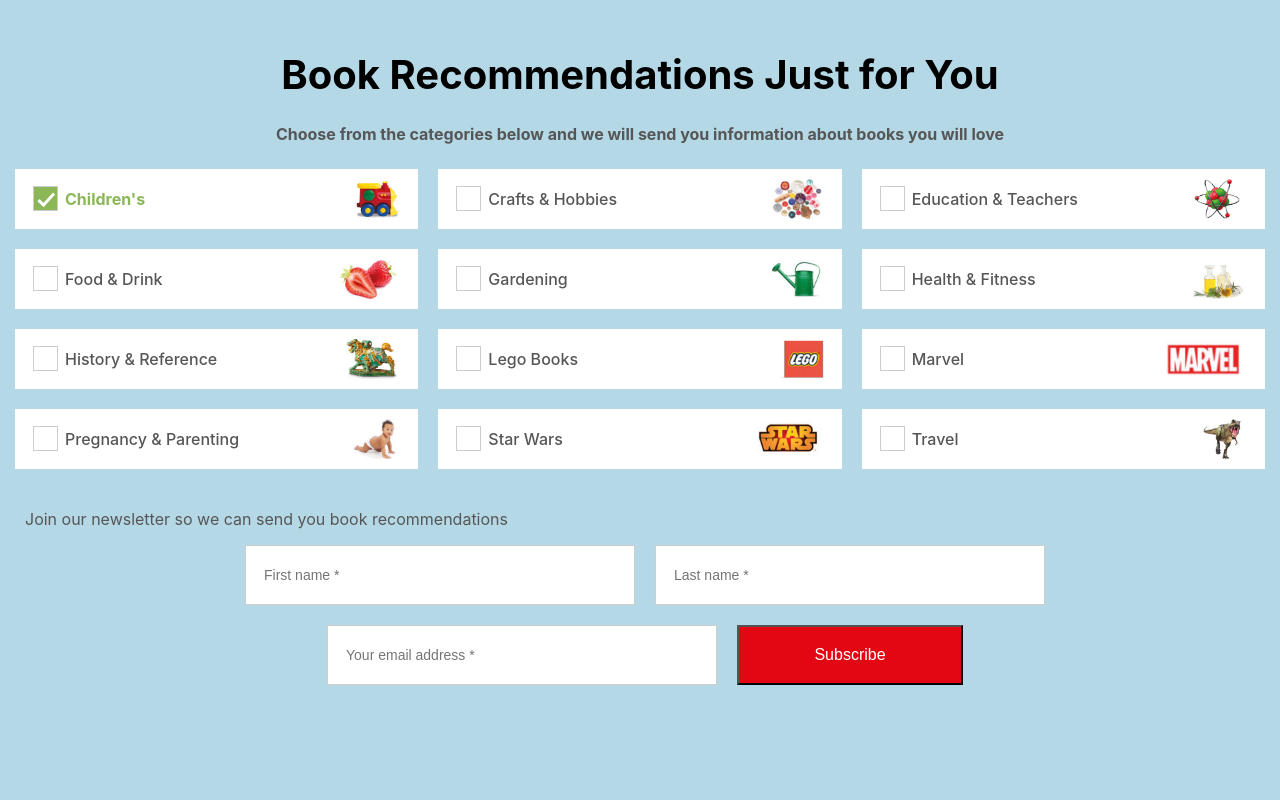
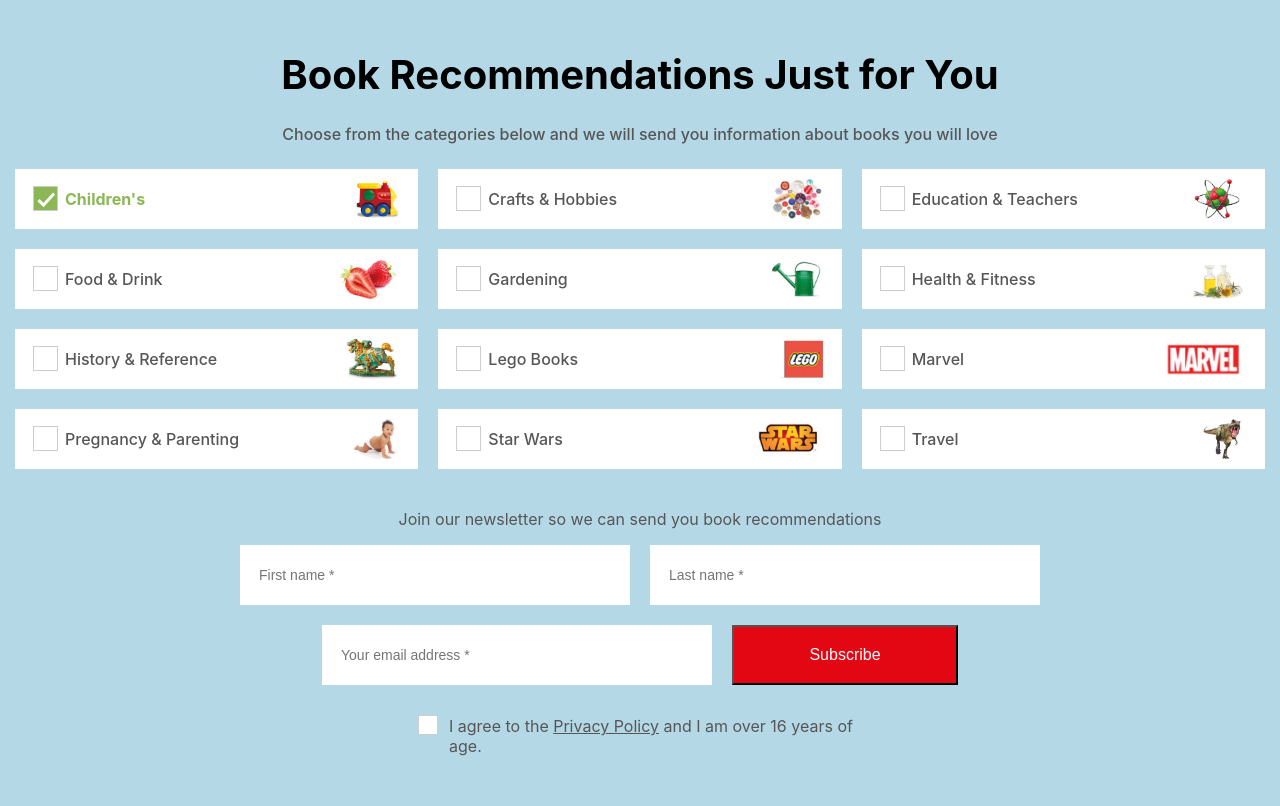
Before and after one commit to cjewell47/newsletter, a React (Create React App) app in the folder newsletter-page/: page / in a window 1280 px wide. Both pictures are taken after a click on the label "Children's". Built offline with nearby package versions, Linux system fonts and the light colour scheme.

Commit message:
submission to thanks page working

```diff
--- a/newsletter-page/src/App.js
+++ b/newsletter-page/src/App.js
@@ -4,10 +4,19 @@ import Recommendations from './components/Recommendations.js';
 import Thanks from "./components/Thanks.js";
 
 class App extends Component {
+  state = {
+    submitted: false
+  };
+
+  handleSubitted = () => {
+    this.setState({
+      submitted: true
+    });
+  }
+
   render() {
     return <div className="App">
-        <Recommendations />
-        <Thanks />
+      {this.state.submitted ? <Thanks /> : <Recommendations handleSubmitted={this.handleSubitted} />}
       </div>;
   }
 }
--- a/newsletter-page/src/App.scss
+++ b/newsletter-page/src/App.scss
@@ -17,6 +17,7 @@
 
   h4 {
     font-size: 14px;
+    font-weight: 500;
 
     @include tablet {
       font-size: 16px;
@@ -185,16 +186,87 @@
 
       input {
         width: 100%;
-        height: 60px;
+        height: 44px;
         font-size: 14px;
         font-weight: 500;
         color: $grey;
         padding: 18px;
-        border: 1px solid $light-grey;
+        border: 1px solid $white;
+
+        @include lg-mobile {
+          height: 60px;
+        }
 
         &:focus {
           outline: none;
           border: 1px solid $blue;
+        }
+      }
+
+      .tAndC {
+        display: flex;
+        position: relative;
+        flex-direction: column;
+
+        input {
+          position: absolute;
+          margin: 0;
+          opacity: 0;
+          top: 10px;
+          left: 14px;
+          height: 20px;
+          width: 20px;
+          z-index: 2;
+
+          &:hover {
+            cursor: pointer;
+
+            &~.tc-checkmark {
+              border: 1px solid $blue;
+            }
+          }
+
+          &:checked {
+            &~.tc-checkmark {
+              background: $grey;
+              border: 1px solid $grey;
+
+              &:before {
+                display: block;
+              }
+            }
+          }
+        }
+
+        .tc-checkmark {
+          position: absolute;
+          background: $white;
+          top: 10px;
+          left: 14px;
+          height: 20px;
+          width: 20px;
+          border: 1px solid #cdcdcd;
+
+          &:before {
+            content: "";
+            position: absolute;
+            display: none;
+            background: url("/images/tick.svg");
+            background-repeat: no-repeat;
+            background-position: center;
+            background-size: 60%;
+            height: 20px;
+            width: 20px;
+          }
+        }
+
+        p {
+          margin: 11px 0 0 0;
+          padding-left: 45px;
+          text-align: left;
+          .privacy-pol {
+            text-decoration: underline;
+          }
         }
       }
 
@@ -222,6 +294,10 @@
           margin: 0;
           grid-area: 2 / 7 / 2 / 10;
         }
+
+        .tAndC {
+          grid-area: 3 / 3 / 3 / 9;
+        }
       }
 
       @include lg-tablet {
@@ -239,6 +315,7 @@
     color: $white;
     width: 100%;
     margin: 10px auto;
+    transition: background 0.2s ease-in-out;
 
     &:hover {
       cursor: pointer;
@@ -281,15 +358,20 @@
     color: $grey;
   }
 
+  .center {
+    text-align: center;
+  }
+
   .error-text {
     color: $red;
     font-size: 14px;
     font-weight: 600;
+    margin: 10px 0 0 0;
   }
+
   .Form {
     @include tablet {
       text-align: left;
-      padding-left: 10px;
     }
   }
 }
--- a/newsletter-page/src/components/Form.js
+++ b/newsletter-page/src/components/Form.js
@@ -5,11 +5,13 @@ class Form extends Component {
     errors: {
       first: false,
       last: false,
-      email: false
+      email: false,
+      privacy: false
     },
     firstName: "",
     lastName: "",
-    emailAddr: ""
+    emailAddr: "",
+    privacyPol: false
   };
 
   handleSubmit = e => {
@@ -23,10 +25,15 @@ class Form extends Component {
     errors.first = this.state.firstName === "" ? true : false;
     errors.last = this.state.lastName === "" ? true : false;
     errors.email = this.state.emailAddr === "" ? true : false;
+    errors.privacy = !this.state.privacyPol;
 
     this.setState({
       errors: errors
     });
+
+      if (!errors.first && !errors.last && !errors.email && !errors.privacy && this.props.selected.length !== 0) {
+        this.props.handleSubmitted()
+    }
   };
 
   handleFirst = e => {
@@ -58,7 +65,7 @@ class Form extends Component {
   };
 
   handleEmail = e => {
-    const emailVal = /^(([^<>()\[\]\\.,;:\s@"]+(\.[^<>()\[\]\\.,;:\s@"]+)*)|(".+"))@((\[[0-9]{1,3}\.[0-9]{1,3}\.[0-9]{1,3}\.[0-9]{1,3}\])|(([a-zA-Z\-0-9]+\.)+[a-zA-Z]{2,}))$/;
+    const emailVal = /^(([^<>()[\]\\.,;:\s@"]+(\.[^<>()[\]\\.,;:\s@"]+)*)|(".+"))@((\[[0-9]{1,3}\.[0-9]{1,3}\.[0-9]{1,3}\.[0-9]{1,3}\])|(([a-zA-Z\-0-9]+\.)+[a-zA-Z]{2,}))$/;
     if (emailVal.test(String(e.target.value).toLowerCase())) {
       this.setState({
         emailAddr: e.target.value,
@@ -74,10 +81,26 @@ class Form extends Component {
     }
   };
 
+  handlePrivacy = e => {
+    if (e.target.checked) {
+      this.setState({
+        privacyPol: true,
+        errors: {
+          ...this.state.errors,
+          privacy: false
+        }
+      });
+    } else {
+      this.setState({
+        privacyPol: false
+      });
+    }
+  };
+
   render() {
     return (
       <div className="Form">
-        <p className="grey">
+        <p className="grey center">
           Join our newsletter so we can send you book recommendations
         </p>
         <form>
@@ -123,6 +146,21 @@ class Form extends Component {
           <button className="btn input-button" onClick={this.handleSubmit}>
             Subscribe
           </button>
+          <div className="tAndC">
+            <input type="checkbox" onClick={this.handlePrivacy} />
+            <span className="tc-checkmark" />
+            <p className="grey">
+              I agree to the <span className="privacy-pol">Privacy Policy</span>{" "}
+              and I am over 16 years of age.
+            </p>
+            {this.state.errors.privacy ? (
+              <p className="error-text">
+                Please agree to the privacy policy and minimum age
+              </p>
+            ) : (
+              ""
+            )}
+          </div>
         </form>
       </div>
     );
--- a/newsletter-page/src/components/Recommendations.js
+++ b/newsletter-page/src/components/Recommendations.js
@@ -87,6 +87,7 @@ class Recommendations extends Component {
           <Form
             selected={this.state.selected}
             handleSubmitCheck={this.handleSubmitCheck}
+            handleSubmitted={this.props.handleSubmitted}
           />
         ) : (
           ""
--- a/newsletter-page/src/components/Thanks.js
+++ b/newsletter-page/src/components/Thanks.js
@@ -1,14 +1,11 @@
-import React, { Component } from 'react';
-// import './App.scss';
+import React from "react";
 
-class Thanks extends Component {
-    render() {
-        return (
-            <div className="Thanks" >
-
-            </div>
-        );
-    }
-}
+const Thanks = () => {
+  return (
+      <div className="Thanks">
+      <h1>Thanks</h1>
+      </div>
+  )
+};
 
 export default Thanks;
```
